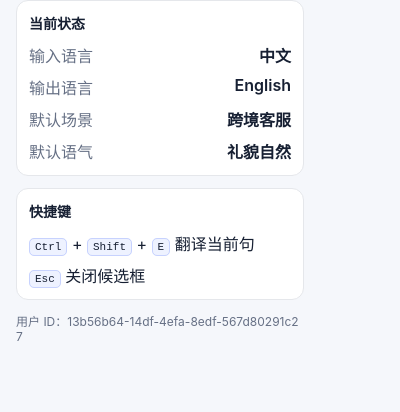
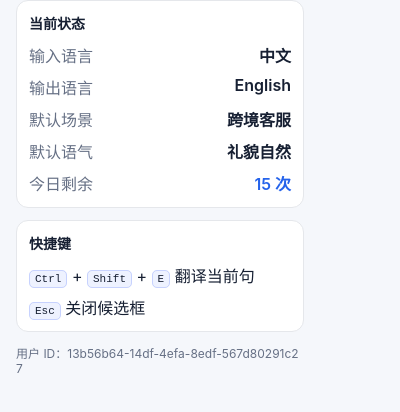
Before and after one commit to kaka5618/english-input, a browser extension: page ai-english-input/popup.html in a window 400 px wide. Shown: the part 70-482 px from the top of the page. Drawn offline with Linux system fonts and the light colour scheme.

Commit message:
Step 7-1：实现状态显示区域

```diff
--- a/ai-english-input/popup.css
+++ b/ai-english-input/popup.css
@@ -73,6 +73,14 @@ dd {
   font-weight: 600;
 }
 
+.usage-count {
+  color: #2563eb;
+}
+
+.usage-count--empty {
+  color: #b42318;
+}
+
 kbd {
   padding: 2px 5px;
   font-size: 11px;
--- a/ai-english-input/popup.html
+++ b/ai-english-input/popup.html
@@ -35,6 +35,10 @@
             <dt>默认语气</dt>
             <dd id="tone">礼貌自然</dd>
           </div>
+          <div>
+            <dt>今日剩余</dt>
+            <dd id="remaining" class="usage-count">15 次</dd>
+          </div>
         </dl>
       </section>
 
--- a/ai-english-input/popup.js
+++ b/ai-english-input/popup.js
@@ -26,6 +26,24 @@ function setText(id, text) {
 }
 
 /**
+ * 更新今日剩余额度展示。
+ *
+ * @param {number} remaining - 本地缓存中的今日剩余次数。
+ * @returns {void}
+ */
+function setRemaining(remaining) {
+  const element = document.getElementById('remaining');
+  const count = Number.isInteger(remaining) ? remaining : 15;
+
+  if (!element) {
+    return;
+  }
+
+  element.textContent = count > 0 ? `${count} 次` : '已用完';
+  element.classList.toggle('usage-count--empty', count <= 0);
+}
+
+/**
  * 初始化 Popup 状态展示。
  *
  * @returns {Promise<void>}
@@ -40,6 +58,7 @@ async function initializePopup() {
   setText('output-language', settings.outputLanguage);
   setText('scene', SCENE_LABELS[settings.scene] || settings.scene);
   setText('tone', TONE_LABELS[settings.tone] || settings.tone);
+  setRemaining(settings.remaining);
   setText('user-id', `用户 ID：${userId}`);
 }
 
```
